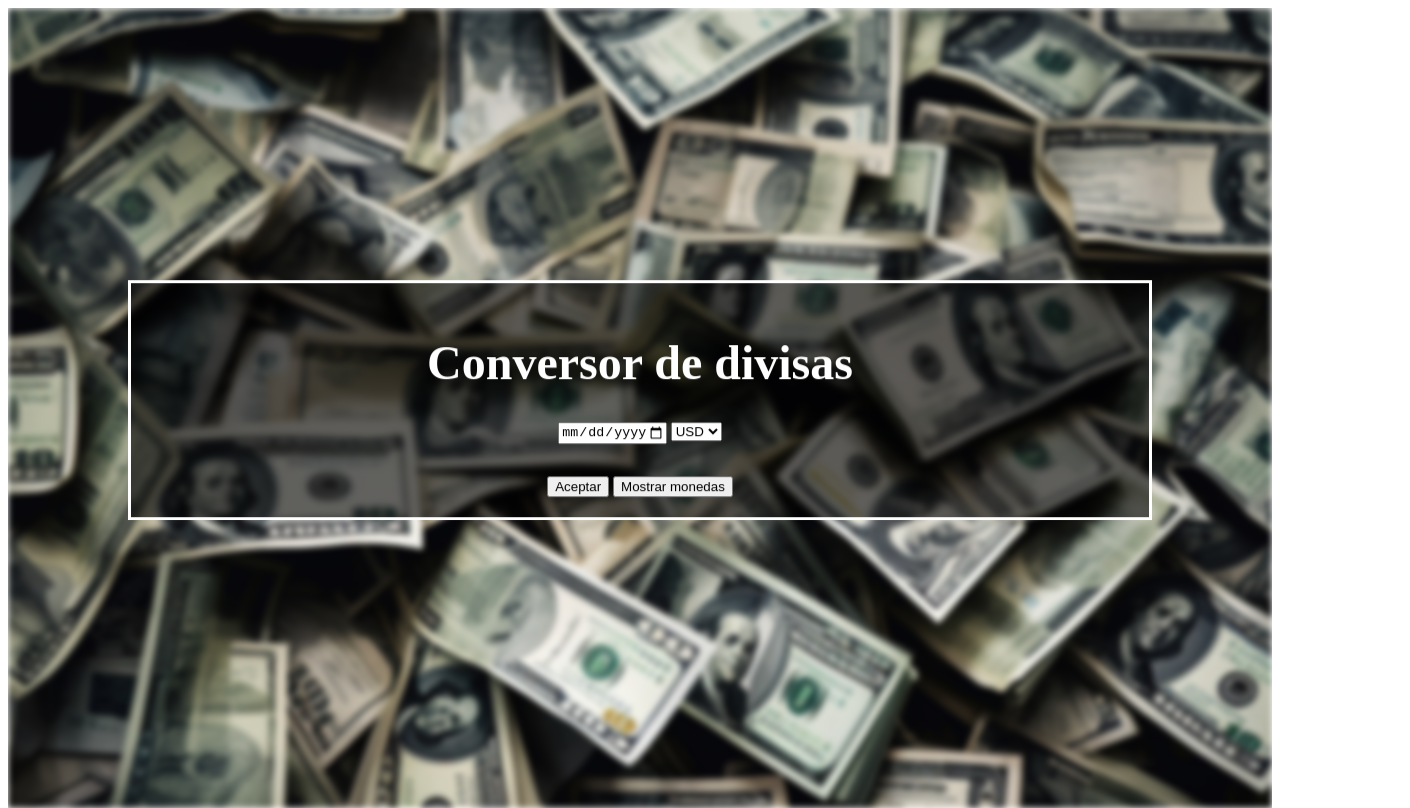
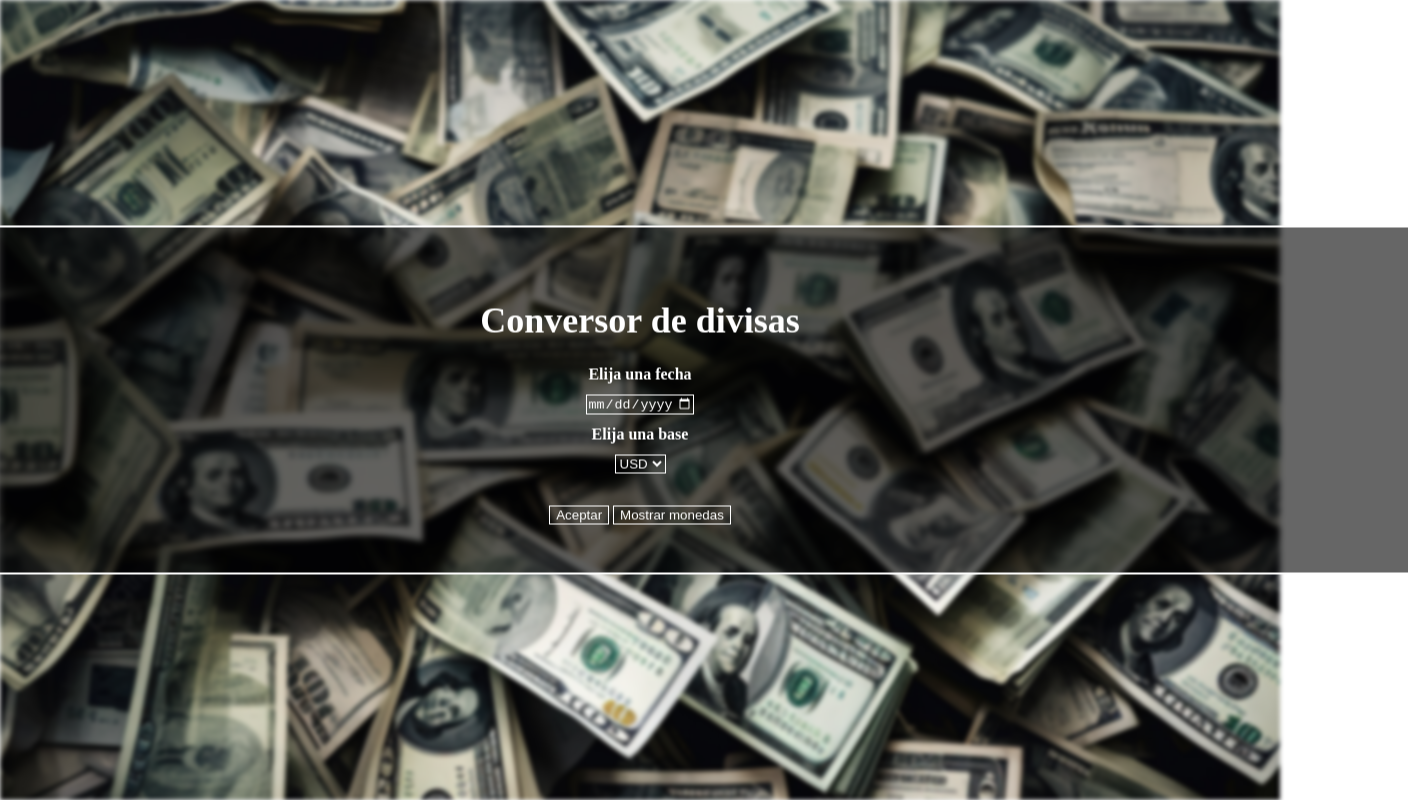
Before and after one commit to FranRealSalas/Conversor-de-divisas, a website: page index.html in a window 1280 px wide. Shown: the whole page, 1410 px wide, since content can reach past the window. Drawn offline with nearby package versions, Linux system fonts and the light colour scheme; no server answers.

Commit message:
Acomoda estilos y crea ocultar elementos

```diff
--- /dev/null
+++ b/estilo.css
@@ -0,0 +1,106 @@
+html{
+    overflow: hidden;
+}
+
+body{
+    margin: 0;
+}
+
+
+.imagen-div{
+    background-image: url(../img/dolares.png);
+    background-position: center;
+    background-size: cover;
+    filter: blur(2px);
+    height: 100vh;
+    width: 100vw;
+
+}
+
+.texto-div{
+    color: white;
+    font-weight: bold;
+    border: 2px solid white;
+    position: absolute;
+    top: 50%;
+    left: 50%;
+    transform: translate(-50%, -50%);
+    width: 90em;
+    padding: 3em;
+    text-align: center;
+    align-items: center;
+    justify-content: center;
+    background-color: rgba(0,0,0, 0.6);
+    backdrop-filter: blur(2px);
+}
+
+h1{
+    font-size: 36px;
+}
+
+#listas-usadas{
+    display: flex;
+}
+
+.oculto{
+    display: none;
+}
+
+#errores li{
+    background-color: red;
+}
+
+#inputs-datos{
+    display: flex;
+    flex-direction: column;
+    gap: .7em;
+}
+
+#moneda-base{
+    background-color: transparent;
+    color: white;
+    border: 1px solid white;
+    width: fit-content;
+    display: flex;
+    left: 0;
+    right: 0;
+    bottom: 0;
+    top: 0;
+    margin: auto;
+}
+
+#moneda-base option{
+    background-color: black;
+    color: white;
+}
+
+#fecha-elegida{
+    background-color: transparent;
+    color: white;
+    border: 1px solid white;
+    flex-direction: column;
+    width: fit-content;
+    display: flex;
+    left: 0;
+    right: 0;
+    bottom: 0;
+    top: 0;
+    margin: auto;
+}
+
+#fecha-elegida[type="date"]::-webkit-calendar-picker-indicator{
+    filter: invert(1);
+    margin-left: .2em;
+}
+
+#boton-aceptar{
+    color: white;
+    background-color: transparent;
+    border: 1px solid white;
+}
+
+#mostrar-monedas{
+    color: white;
+    background-color: transparent;
+    border: 1px solid white;
+}
--- a/index.html
+++ b/index.html
@@ -4,7 +4,8 @@
     <meta charset="UTF-8">
     <meta name="viewport" content="width=device-width, initial-scale=1.0">
     <title>Conversor de divisas</title>
-    <link rel="stylesheet" href="src/estilo.css">
+    <link href="./img/icono-dolares.png" rel="icon" type="image/x-icon">
+    <link rel="stylesheet" href="estilo.css">
 </head>
 <body>
     <div class="imagen-div">
@@ -16,8 +17,10 @@
         <h2 class="titulo-fecha-base"></h2>
 
         <div id="inputs-datos">
+            <label for="#fecha-elegida">Elija una fecha</label>
             <input type="date" id="fecha-elegida">
 
+            <label for="#moneda-base">Elija una base</label>
             <select id="moneda-base">
                 <option value="USD">USD</option>
                 <option value="EUR">EUR</option>
@@ -42,7 +45,7 @@
         <button id="mostrar-monedas">Mostrar monedas</button>
     </div>
 
-    <script type="text/javascript" src="node_modules/jquery/dist/jquery.min.js"></script>
+    <script src="https://code.jquery.com/jquery-3.7.1.min.js" integrity="sha256-/JqT3SQfawRcv/BIHPThkBvs0OEvtFFmqPF/lYI/Cxo=" crossorigin="anonymous"></script>
     <script src="src/index.js"></script>
 </body>
 </html>
--- a/src/estilo.css
+++ /dev/null
@@ -1,48 +0,0 @@
-body,html{
-    height: 100%;
-    overflow: hidden;
-}
-
-*{
-    box-sizing: border-box;
-}
-
-.imagen-div{
-    background-image: url(../img/dolares.png);
-    background-repeat: no-repeat;
-    background-position: center;
-    background-size: cover;
-    filter: blur(3px);
-    height: 100%;
-}
-
-.texto-div{
-    color: white;
-    font-weight: bold;
-    border: 3px solid white;
-    position: absolute;
-    top: 50%;
-    left: 50%;
-    transform: translate(-50%, -50%);
-    width: 80%;
-    padding: 20px;
-    text-align: center;
-    background-color: rgba(0,0,0, 0.6);
-    backdrop-filter: blur(2px);
-}
-
-h1{
-    font-size: 48px;
-}
-
-#listas-usadas{
-    display: flex;
-}
-
-.oculto{
-    display: none;
-}
-
-#errores li{
-    background-color: red;
-}
--- a/src/index.js
+++ b/src/index.js
@@ -7,6 +7,7 @@ const monedaBase = document.querySelector('#moneda-base');
 const botonMostrarMonedas = document.querySelector('#mostrar-monedas');
 const listaMonedasNombre = document.querySelector('#lista-monedas-nombres');
 const listaErrores = document.querySelector('#errores');
+const tituloFechaBase = document.querySelector('.titulo-fecha-base')
 
 //Validaciones
 let fechaActual= new Date().toJSON().slice(0,10);
@@ -15,6 +16,9 @@ fechaElegida.max = fechaActual;
 function validarFecha(fecha){
     if(fecha > fechaActual){
         return "hubo error";
+    }
+    else if(fecha === ""){
+        return "hubo error"
     }
 
     else{
@@ -25,15 +29,18 @@ function validarFecha(fecha){
 //Programa
 botonAceptar.onclick = function(event){
     if(validarFecha(fechaElegida.value)===""){
-        ocultarElemento(listaErrores);
-        mostrarElemento(listaMonedas)
+        mostrarOcultarElemento(listaErrores,"ocultar");
+        mostrarOcultarElemento(listaMonedas, "mostrar");
 
         listaMonedas.innerHTML = "";
 
         fetch(`${URL}/${fechaElegida.value}?from=${monedaBase.value}`)
             .then(respuesta => respuesta.json())
             .then(data => {
-            $(".titulo-fecha-base").text(`Cambios a la fecha ${fechaElegida.value} en base ${monedaBase.value}`);
+                if(fechaElegida.value != ""){
+                    tituloFechaBase.textContent= `Cambios a la fecha ${fechaElegida.value} en base ${monedaBase.value}`;
+                    mostrarOcultarElemento(tituloFechaBase,"mostrar");
+                }
                 Object.keys(data.rates).forEach(moneda => {
                     let elemento = document.createElement('li');
                     elemento.textContent = `${moneda}: ${data.rates[moneda]}`;
@@ -43,11 +50,13 @@ botonAceptar.onclick = function(event){
     }
     else{
         listaErrores.innerHTML = "";
-        mostrarElemento(listaErrores);
         const $error = document.createElement('li');
         $error.innerText = "Debe ingresar una fecha valida";
         listaErrores.appendChild($error);
-        ocultarElemento(listaMonedas);
+        mostrarOcultarElemento(tituloFechaBase,"ocultar");
+        mostrarOcultarElemento(listaMonedas,"ocultar");
+        mostrarOcultarElemento(listaErrores,"mostrar");
+
     }
 }
 
@@ -63,20 +72,21 @@ fetch(`${URL}/currencies`)
 
 botonMostrarMonedas.onclick = function(event){
     if(listaMonedasNombre.classList.contains("oculto")){
-        mostrarElemento(listaMonedasNombre);
+        mostrarOcultarElemento(listaMonedasNombre,"mostrar");
         botonMostrarMonedas.innerHTML = "Ocultar monedas";
     }
     else{
-        ocultarElemento(listaMonedasNombre);
+        mostrarOcultarElemento(listaMonedasNombre,"ocultar");
         botonMostrarMonedas.innerHTML = "Mostrar monedas";
     }
 }
 
 //ocultar elementos
-function ocultarElemento(elemento){
+function mostrarOcultarElemento(elemento, accion){
+    if(accion==="ocultar"){
         elemento.classList.add("oculto");
     }
-
-function mostrarElemento(elemento){
+    else if(accion==="mostrar"){
         elemento.classList.remove("oculto");
     }
+}
```
Also changed, not shown: img/icono-dolares.png (added). Lines whose indentation alone changed are shown as unchanged.
